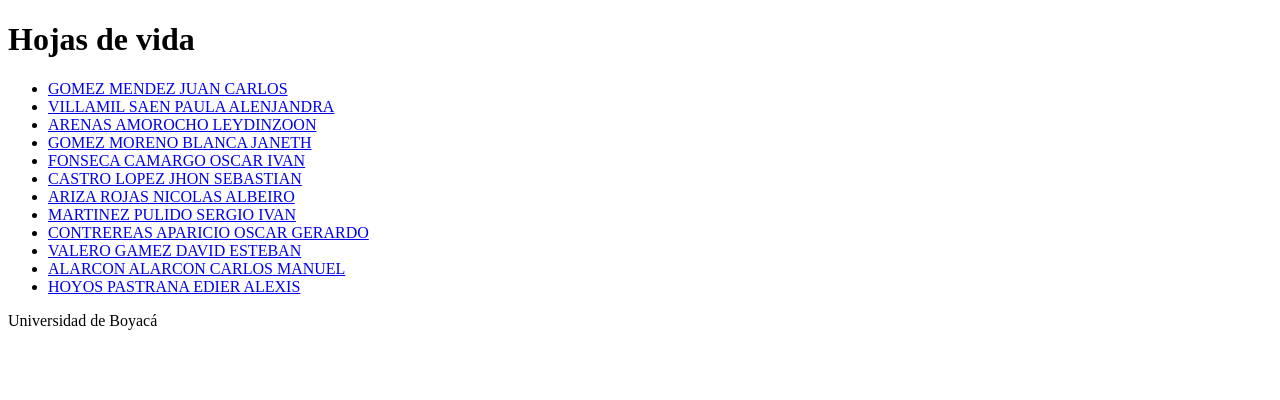
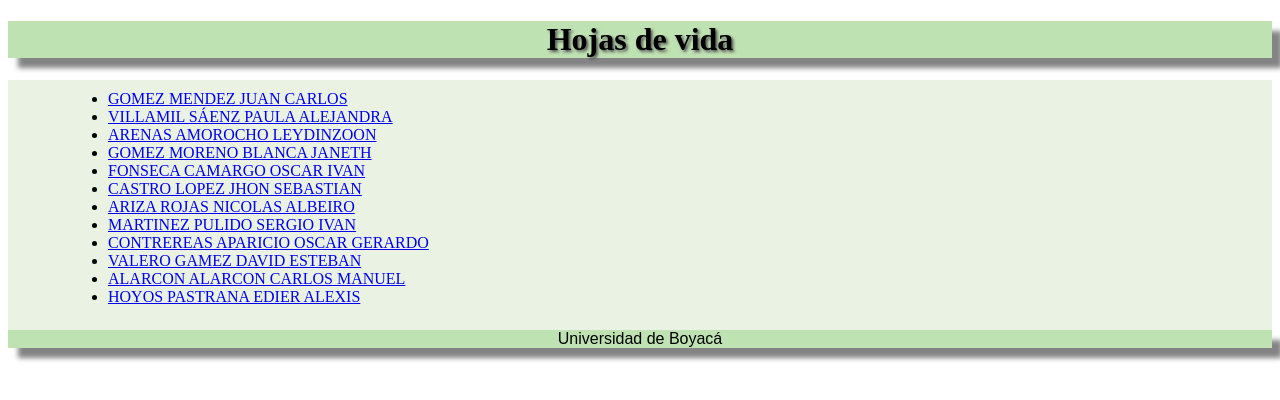
Before and after one commit to hugourbanouniboyaca/HojaVidaEstudiantes, a plain HTML site: page index.html in a window 1280 px wide. Drawn offline with Linux system fonts and the light colour scheme.

Commit message:
Css para Index, div contenedor en index

```diff
--- /dev/null
+++ b/css/style.css
@@ -0,0 +1,58 @@
+header{
+  background-color: #BFE2B2;
+  margin-top: auto;
+  margin-bottom: auto;
+  font-family: Verdana;
+  text-align: center;
+  box-shadow: #848484 10px 10px 5px;
+}
+
+footer{
+  background-color: #BFE2B2;
+  color: #000000;
+  font-family: arial;
+  text-align: center;
+  box-shadow: #848484 10px 10px 5px;
+}
+
+h1 {
+  color: #000;
+  text-shadow: #555 2px 2px 3px;
+    font-family: vegur;
+}
+
+section{
+  width: 100%;
+  height: 250px;
+  background-color: #EAF2E3;
+}
+
+#contenido{
+  background-color: #EAF2E3;
+  height: 250px;
+}
+
+ul {
+   margin-left: 10px;
+   padding-left: 10px ;
+}
+ul li {
+   margin-left: 5em;
+}
+
+#Lista1{
+  padding: 10px;
+  color: black;
+}
+
+li:hover {
+  padding: 3px;
+  background: #A9F5D0;
+  color: #01DFD7;
+}
+
+#Lista1:active {
+  padding: 10px;
+  background: #F8E6E0;
+  color: white;
+}
--- a/index.html
+++ b/index.html
@@ -4,16 +4,18 @@
     <meta charset="utf-8">
     <meta name="author" content="Ingeniería de sistemas">
     <meta name="keywords" content="CurriculumVitae">
+    <link rel="stylesheet" type="text/css" href="css/style.css"/>
     <title>Hoja de vida</title>
   </head>
   <body>
     <header>
       <h1>Hojas de vida</h1>
     </header>
+  <div id="contenido">
     <section>
-      <ul>
+      <ul id="Lista1">
         <li><a href="#">GOMEZ MENDEZ JUAN CARLOS</a></li>
-        <li><a href="#">VILLAMIL SAEN PAULA ALENJANDRA</a></li>
+        <li><a href="#">VILLAMIL SÁENZ PAULA ALEJANDRA</a></li>
         <li><a href="#">ARENAS AMOROCHO LEYDINZOON</a></li>
         <li><a href="#">GOMEZ MORENO BLANCA JANETH</a></li>
         <li><a href="#">FONSECA CAMARGO OSCAR IVAN</a></li>
@@ -29,5 +31,6 @@
     <footer>
       Universidad de Boyacá
     </footer>
+  </div>
   </body>
 </html>
```
